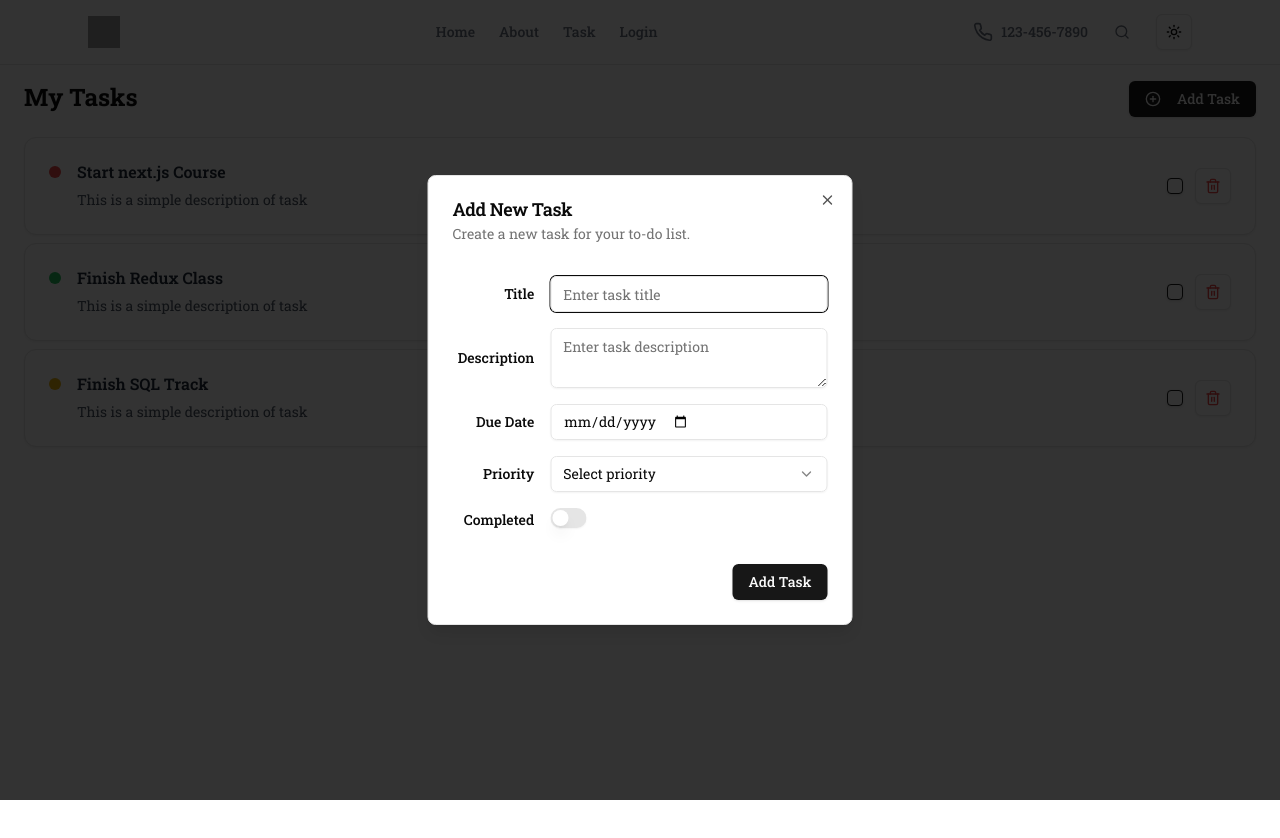
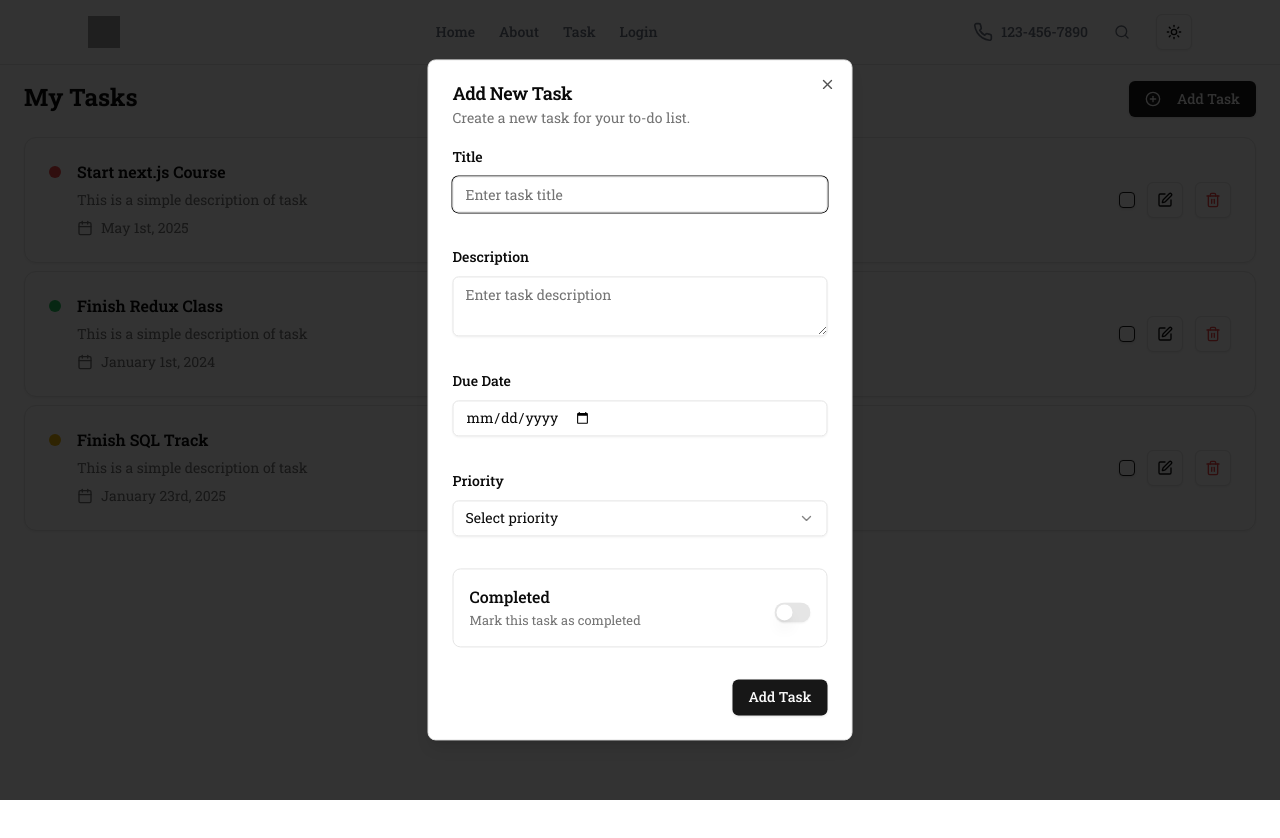
Before and after one commit to shuaib-code/RTK, a React (Vite) app: page /task in a window 1280 px wide. Both pictures are taken after a click on the button "Add Task". Shown: the top 838 px of the page. Built offline with nearby package versions, Linux system fonts and the light colour scheme; grey boxes are pictures that could not be loaded.

Commit message:
task form added

```diff
--- a/package.json
+++ b/package.json
@@ -10,6 +10,7 @@
     "preview": "vite preview"
   },
   "dependencies": {
+    "@hookform/resolvers": "^3.9.1",
     "@radix-ui/react-checkbox": "^1.1.3",
     "@radix-ui/react-dialog": "^1.1.4",
     "@radix-ui/react-dropdown-menu": "^2.1.4",
@@ -22,15 +23,18 @@
     "autoprefixer": "^10.4.20",
     "class-variance-authority": "^0.7.1",
     "clsx": "^2.1.1",
+    "date-fns": "^4.1.0",
     "lucide-react": "^0.469.0",
     "postcss": "^8.4.49",
     "react": "^18.3.1",
     "react-dom": "^18.3.1",
+    "react-hook-form": "^7.54.2",
     "react-redux": "^9.2.0",
     "react-router": "^7.1.1",
     "tailwind-merge": "^2.6.0",
     "tailwindcss": "^3.4.17",
-    "tailwindcss-animate": "^1.0.7"
+    "tailwindcss-animate": "^1.0.7",
+    "zod": "^3.24.1"
   },
   "devDependencies": {
     "@eslint/js": "^9.17.0",
--- a/src/components/moudles/task/TaskCard.tsx
+++ b/src/components/moudles/task/TaskCard.tsx
@@ -2,36 +2,80 @@ import { Button } from "@/components/ui/button";
 import { Checkbox } from "@/components/ui/checkbox";
 import { cn } from "@/lib/utils";
 import { ITask } from "@/redux/slices/task/types";
-import { Trash2 } from "lucide-react";
+import { format } from "date-fns";
+import { Calendar, Edit, Trash2 } from "lucide-react";
 
 interface IProps {
   task: ITask;
+  // onDelete: (id: number) => void;
+  // onEdit: (task: ITask) => void;
+  // onComplete: (id: number, isCompleted: boolean) => void;
 }
 
 export function TaskCard({ task }: IProps) {
+  // const [isSelected, setIsSelected] = useState(false);
+
+  if (!task) {
+    return <div>Error: Task data is missing</div>;
+  }
+
+  // const handleCheckboxChange = (checked: boolean) => {
+  //   setIsSelected(checked);
+  //   onComplete(task.id, checked);
+  // };
+
   return (
-    <div className="rounded-xl border bg-white text-gray-800 shadow-sm p-6 hover:shadow-md transition-shadow">
+    <div
+      className={cn(
+        "rounded-xl border shadow-sm p-6 hover:shadow-md transition-shadow"
+        // isSelected && "bg-muted"
+      )}
+    >
       <div className="flex gap-4">
         <div className="grow flex items-start gap-4">
           <span
             className={cn("flex h-3 w-3 translate-y-1 rounded-full", {
-              "bg-red-500": task.proirify === "high",
-              "bg-yellow-500": task.proirify === "medium",
-              "bg-green-500": task.proirify === "low",
+              "bg-red-500": task?.priority === "high",
+              "bg-yellow-500": task?.priority === "medium",
+              "bg-green-500": task?.priority === "low",
+              "bg-gray-500": !task?.priority,
             })}
           />
           <div className="space-y-2">
-            <p className="text-base font-semibold leading-tight">
-              {task.title}
+            <p
+              className={cn(
+                "text-base font-semibold leading-tight",
+                task?.isCompleted && "line-through text-muted-foreground"
+              )}
+            >
+              {task?.title}
             </p>
-            <p className="text-sm text-gray-600">{task.description}</p>
+            <p className="text-sm text-muted-foreground">{task?.description}</p>
+            <div className="flex items-center text-sm text-muted-foreground">
+              <Calendar className="mr-2 h-4 w-4" />
+              {task?.dueDate
+                ? format(new Date(task.dueDate), "PPP")
+                : "No due date"}
+            </div>
           </div>
         </div>
 
         <div className="flex-none flex gap-3 items-center">
-          <Checkbox id={task.title} />
-          <Button variant="outline" size="icon" className="text-red-500">
-            <Trash2 />
+          <Checkbox
+            id={`task-${task?.id}`}
+            checked={task?.isCompleted}
+            // onCheckedChange={() => handleCheckboxChange(true)}
+          />
+          <Button variant="outline" size="icon">
+            <Edit className="h-4 w-4" />
+          </Button>
+          <Button
+            variant="outline"
+            size="icon"
+            className="text-red-500"
+            // onClick={() => onDelete(task.id)}
+          >
+            <Trash2 className="h-4 w-4" />
           </Button>
         </div>
       </div>
--- a/src/components/moudles/task/modal/AddTask.tsx
+++ b/src/components/moudles/task/modal/AddTask.tsx
@@ -7,8 +7,16 @@ import {
   DialogHeader,
   DialogTitle,
 } from "@/components/ui/dialog";
+import {
+  Form,
+  FormControl,
+  FormDescription,
+  FormField,
+  FormItem,
+  FormLabel,
+  FormMessage,
+} from "@/components/ui/form";
 import { Input } from "@/components/ui/input";
-import { Label } from "@/components/ui/label";
 import {
   Select,
   SelectContent,
@@ -18,6 +26,10 @@ import {
 } from "@/components/ui/select";
 import { Switch } from "@/components/ui/switch";
 import { Textarea } from "@/components/ui/textarea";
+import { zodResolver } from "@hookform/resolvers/zod";
+import { useForm } from "react-hook-form";
+import * as z from "zod";
+import { taskFormSchema } from "./formSchema";
 
 interface AddTaskModalProps {
   open: boolean;
@@ -25,6 +37,22 @@ interface AddTaskModalProps {
 }
 
 export function AddTaskModal({ open, onOpenChange }: AddTaskModalProps) {
+  const form = useForm<z.infer<typeof taskFormSchema>>({
+    resolver: zodResolver(taskFormSchema),
+    defaultValues: {
+      title: "",
+      description: "",
+      dueDate: "",
+      priority: undefined,
+      isCompleted: false,
+    },
+  });
+
+  function onSubmit(values: z.infer<typeof taskFormSchema>) {
+    console.log("Form Data Submitted:", values);
+    // Handle form submission (e.g., send to an API)
+  }
+
   return (
     <Dialog open={open} onOpenChange={onOpenChange}>
       <DialogContent className="sm:max-w-[425px]">
@@ -34,62 +62,97 @@ export function AddTaskModal({ open, onOpenChange }: AddTaskModalProps) {
             Create a new task for your to-do list.
           </DialogDescription>
         </DialogHeader>
-        <form>
-          <div className="grid gap-4 py-4">
-            <div className="grid grid-cols-4 items-center gap-4">
-              <Label htmlFor="title" className="text-right">
-                Title
-              </Label>
-              <Input
-                id="title"
-                className="col-span-3"
-                placeholder="Enter task title"
+        <Form {...form}>
+          <form onSubmit={form.handleSubmit(onSubmit)} className="space-y-8">
+            <FormField
+              control={form.control}
+              name="title"
+              render={({ field }) => (
+                <FormItem>
+                  <FormLabel>Title</FormLabel>
+                  <FormControl>
+                    <Input placeholder="Enter task title" {...field} />
+                  </FormControl>
+                  <FormMessage />
+                </FormItem>
+              )}
             />
-            </div>
-            <div className="grid grid-cols-4 items-center gap-4">
-              <Label htmlFor="description" className="text-right">
-                Description
-              </Label>
-              <Textarea
-                id="description"
-                className="col-span-3"
-                placeholder="Enter task description"
+            <FormField
+              control={form.control}
+              name="description"
+              render={({ field }) => (
+                <FormItem>
+                  <FormLabel>Description</FormLabel>
+                  <FormControl>
+                    <Textarea placeholder="Enter task description" {...field} />
+                  </FormControl>
+                  <FormMessage />
+                </FormItem>
+              )}
             />
-            </div>
-            <div className="grid grid-cols-4 items-center gap-4">
-              <Label htmlFor="dueDate" className="text-right">
-                Due Date
-              </Label>
-              <Input id="dueDate" type="date" className="col-span-3" />
-            </div>
-            <div className="grid grid-cols-4 items-center gap-4">
-              <Label htmlFor="priority" className="text-right">
-                Priority
-              </Label>
-              <Select>
-                <SelectTrigger id="priority" className="col-span-3">
+            <FormField
+              control={form.control}
+              name="dueDate"
+              render={({ field }) => (
+                <FormItem>
+                  <FormLabel>Due Date</FormLabel>
+                  <FormControl>
+                    <Input type="date" {...field} />
+                  </FormControl>
+                  <FormMessage />
+                </FormItem>
+              )}
+            />
+            <FormField
+              control={form.control}
+              name="priority"
+              render={({ field }) => (
+                <FormItem>
+                  <FormLabel>Priority</FormLabel>
+                  <Select
+                    onValueChange={field.onChange}
+                    defaultValue={field.value}
+                  >
+                    <FormControl>
+                      <SelectTrigger>
                         <SelectValue placeholder="Select priority" />
                       </SelectTrigger>
+                    </FormControl>
                     <SelectContent>
                       <SelectItem value="high">High</SelectItem>
                       <SelectItem value="medium">Medium</SelectItem>
                       <SelectItem value="low">Low</SelectItem>
                     </SelectContent>
                   </Select>
+                  <FormMessage />
+                </FormItem>
+              )}
+            />
+            <FormField
+              control={form.control}
+              name="isCompleted"
+              render={({ field }) => (
+                <FormItem className="flex flex-row items-center justify-between rounded-lg border p-4">
+                  <div className="space-y-0.5">
+                    <FormLabel className="text-base">Completed</FormLabel>
+                    <FormDescription>
+                      Mark this task as completed
+                    </FormDescription>
                   </div>
-            <div className="grid grid-cols-4 items-center gap-4">
-              <Label htmlFor="isCompleted" className="text-right">
-                Completed
-              </Label>
-              <div className="col-span-3">
-                <Switch id="isCompleted" />
-              </div>
-            </div>
-          </div>
-        </form>
+                  <FormControl>
+                    <Switch
+                      checked={field.value}
+                      onCheckedChange={field.onChange}
+                    />
+                  </FormControl>
+                </FormItem>
+              )}
+            />
             <DialogFooter>
               <Button type="submit">Add Task</Button>
             </DialogFooter>
+          </form>
+        </Form>
       </DialogContent>
     </Dialog>
   );
--- /dev/null
+++ b/src/components/moudles/task/modal/formSchema.ts
@@ -0,0 +1,11 @@
+import { z } from "zod";
+
+export const taskFormSchema = z.object({
+  title: z.string().min(1, "Title is required"),
+  description: z.string().min(1, "Description is required"),
+  dueDate: z.string().min(1, "Due date is required"),
+  priority: z.enum(["high", "medium", "low"], {
+    required_error: "Priority is required",
+  }),
+  isCompleted: z.boolean().default(false),
+});
--- /dev/null
+++ b/src/components/ui/form.tsx
@@ -0,0 +1,176 @@
+import * as React from "react"
+import * as LabelPrimitive from "@radix-ui/react-label"
+import { Slot } from "@radix-ui/react-slot"
+import {
+  Controller,
+  ControllerProps,
+  FieldPath,
+  FieldValues,
+  FormProvider,
+  useFormContext,
+} from "react-hook-form"
+
+import { cn } from "@/lib/utils"
+import { Label } from "@/components/ui/label"
+
+const Form = FormProvider
+
+type FormFieldContextValue<
+  TFieldValues extends FieldValues = FieldValues,
+  TName extends FieldPath<TFieldValues> = FieldPath<TFieldValues>
+> = {
+  name: TName
+}
+
+const FormFieldContext = React.createContext<FormFieldContextValue>(
+  {} as FormFieldContextValue
+)
+
+const FormField = <
+  TFieldValues extends FieldValues = FieldValues,
+  TName extends FieldPath<TFieldValues> = FieldPath<TFieldValues>
+>({
+  ...props
+}: ControllerProps<TFieldValues, TName>) => {
+  return (
+    <FormFieldContext.Provider value={{ name: props.name }}>
+      <Controller {...props} />
+    </FormFieldContext.Provider>
+  )
+}
+
+const useFormField = () => {
+  const fieldContext = React.useContext(FormFieldContext)
+  const itemContext = React.useContext(FormItemContext)
+  const { getFieldState, formState } = useFormContext()
+
+  const fieldState = getFieldState(fieldContext.name, formState)
+
+  if (!fieldContext) {
+    throw new Error("useFormField should be used within <FormField>")
+  }
+
+  const { id } = itemContext
+
+  return {
+    id,
+    name: fieldContext.name,
+    formItemId: `${id}-form-item`,
+    formDescriptionId: `${id}-form-item-description`,
+    formMessageId: `${id}-form-item-message`,
+    ...fieldState,
+  }
+}
+
+type FormItemContextValue = {
+  id: string
+}
+
+const FormItemContext = React.createContext<FormItemContextValue>(
+  {} as FormItemContextValue
+)
+
+const FormItem = React.forwardRef<
+  HTMLDivElement,
+  React.HTMLAttributes<HTMLDivElement>
+>(({ className, ...props }, ref) => {
+  const id = React.useId()
+
+  return (
+    <FormItemContext.Provider value={{ id }}>
+      <div ref={ref} className={cn("space-y-2", className)} {...props} />
+    </FormItemContext.Provider>
+  )
+})
+FormItem.displayName = "FormItem"
+
+const FormLabel = React.forwardRef<
+  React.ElementRef<typeof LabelPrimitive.Root>,
+  React.ComponentPropsWithoutRef<typeof LabelPrimitive.Root>
+>(({ className, ...props }, ref) => {
+  const { error, formItemId } = useFormField()
+
+  return (
+    <Label
+      ref={ref}
+      className={cn(error && "text-destructive", className)}
+      htmlFor={formItemId}
+      {...props}
+    />
+  )
+})
+FormLabel.displayName = "FormLabel"
+
+const FormControl = React.forwardRef<
+  React.ElementRef<typeof Slot>,
+  React.ComponentPropsWithoutRef<typeof Slot>
+>(({ ...props }, ref) => {
+  const { error, formItemId, formDescriptionId, formMessageId } = useFormField()
+
+  return (
+    <Slot
+      ref={ref}
+      id={formItemId}
+      aria-describedby={
+        !error
+          ? `${formDescriptionId}`
+          : `${formDescriptionId} ${formMessageId}`
+      }
+      aria-invalid={!!error}
+      {...props}
+    />
+  )
+})
+FormControl.displayName = "FormControl"
+
+const FormDescription = React.forwardRef<
+  HTMLParagraphElement,
+  React.HTMLAttributes<HTMLParagraphElement>
+>(({ className, ...props }, ref) => {
+  const { formDescriptionId } = useFormField()
+
+  return (
+    <p
+      ref={ref}
+      id={formDescriptionId}
+      className={cn("text-[0.8rem] text-muted-foreground", className)}
+      {...props}
+    />
+  )
+})
+FormDescription.displayName = "FormDescription"
+
+const FormMessage = React.forwardRef<
+  HTMLParagraphElement,
+  React.HTMLAttributes<HTMLParagraphElement>
+>(({ className, children, ...props }, ref) => {
+  const { error, formMessageId } = useFormField()
+  const body = error ? String(error?.message) : children
+
+  if (!body) {
+    return null
+  }
+
+  return (
+    <p
+      ref={ref}
+      id={formMessageId}
+      className={cn("text-[0.8rem] font-medium text-destructive", className)}
+      {...props}
+    >
+      {body}
+    </p>
+  )
+})
+FormMessage.displayName = "FormMessage"
+
+export {
+  useFormField,
+  Form,
+  FormItem,
+  FormLabel,
+  FormControl,
+  FormDescription,
+  FormMessage,
+  FormField,
+}
--- a/src/redux/slices/task/taskSlice.tsx
+++ b/src/redux/slices/task/taskSlice.tsx
@@ -8,9 +8,9 @@ const initialState = {
       id: 1,
       title: "Start next.js Course",
       description: "This is a simple description of task",
-      dueDate: "2024-01",
+      dueDate: "2025-05",
       isCompleted: false,
-      proirify: "high",
+      priority: "high",
     },
     {
       id: 2,
@@ -18,15 +18,15 @@ const initialState = {
       description: "This is a simple description of task",
       dueDate: "2024-01",
       isCompleted: false,
-      proirify: "low",
+      priority: "low",
     },
     {
       id: 3,
       title: "Finish SQL Track",
       description: "This is a simple description of task",
-      dueDate: "2024-01",
+      dueDate: "2025-01-23",
       isCompleted: false,
-      proirify: "medium",
+      priority: "medium",
     },
   ],
 } satisfies ITaskState;
--- a/src/redux/slices/task/types.ts
+++ b/src/redux/slices/task/types.ts
@@ -4,7 +4,7 @@ export interface ITask {
   description: string;
   dueDate: string;
   isCompleted: boolean;
-  proirify: "high" | "medium" | "low";
+  priority: "high" | "medium" | "low";
 }
 
 export interface ITaskState {
```
Also changed, not shown: 1 other file (tests, documents, lock files or other folders). Lines whose indentation alone changed are shown as unchanged.
